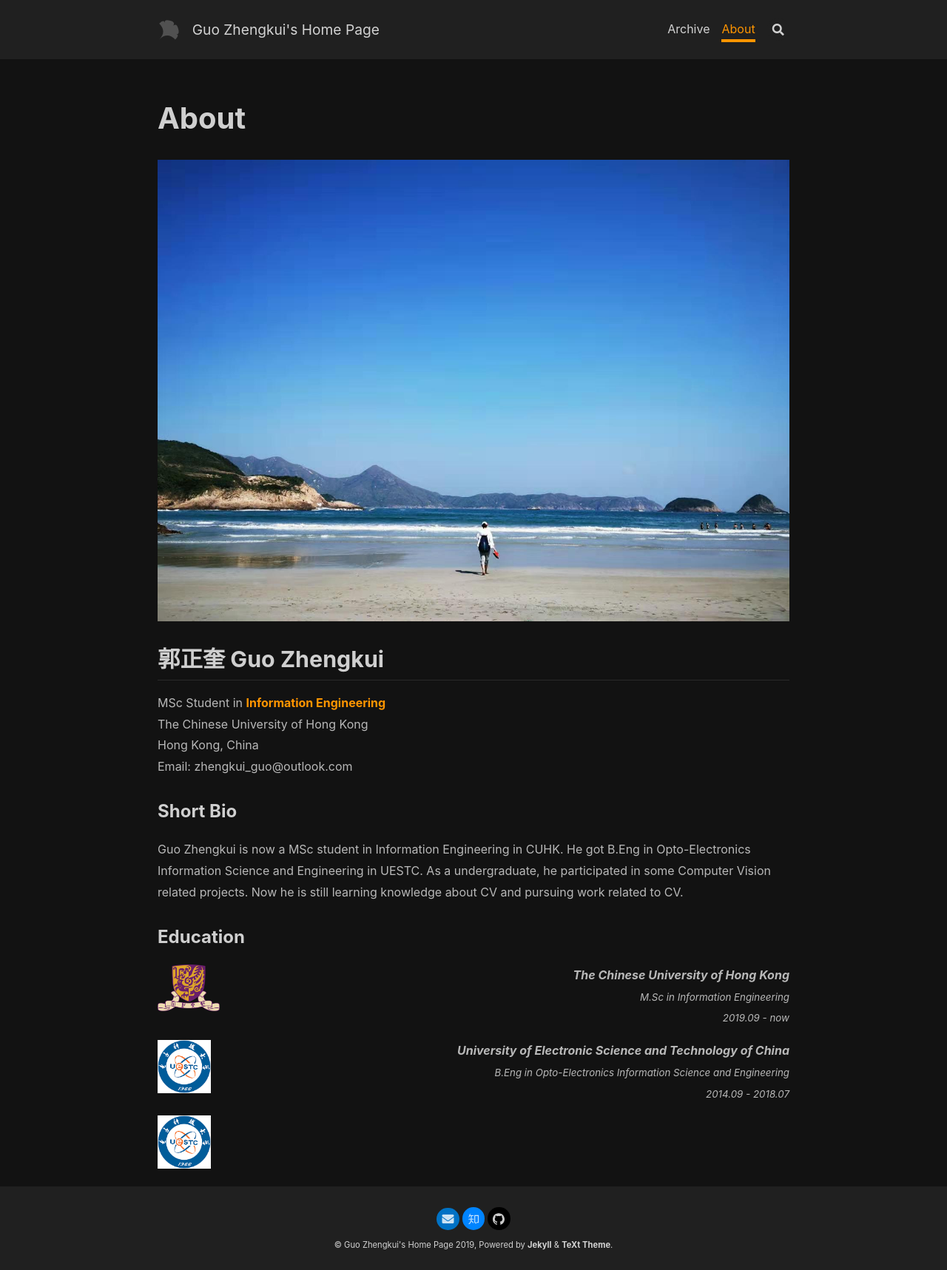
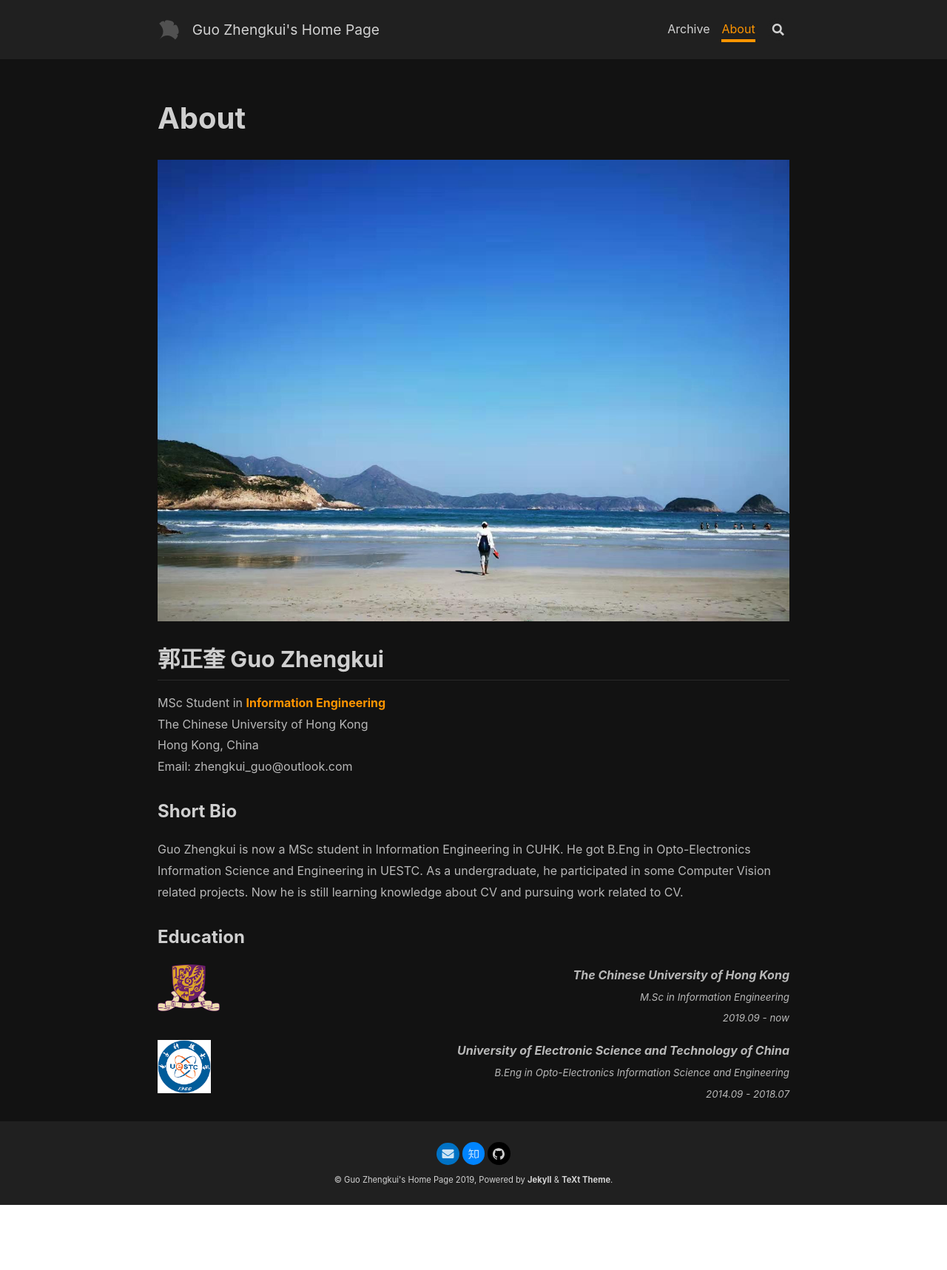
Before and after one commit to Drdestiny/Drdestiny.github.io, a Jekyll site: the page built from about.md, in a window 1280 px wide. Shown: the whole page at 74% size. Built offline with Jekyll 4.4.1, drawn with Linux system fonts in a browser that asks for light colours; nearby versions of some CDN libraries; after the commit the page ends 1629 px from its top, so only the background shows below that.

Commit message:
change about.md

```diff
--- a/about.md
+++ b/about.md
@@ -38,10 +38,10 @@
 
 ### Education
 
-<p style="text-align:right"><img src="imgs\about\CUHK.png" alt="UESTC" width = 84 height = 63 style="float:left"><b><i>The Chinese University of Hong Kong</i></b><br><small><i>M.Sc in Information Engineering</i><br><i>2019.09 - now</i></small></p>
+<p style="text-align:right"><img src="imgs\about\CUHK.png" alt="UESTC" width = "84" height = "63" style="float:left"><b><i>The Chinese University of Hong Kong</i></b><br><small><i>M.Sc in Information Engineering</i><br><i>2019.09 - now</i></small></p>
 
 <p style="text-align:right">
-  <img src="imgs\about\UESTC.png" alt="UESTC" width = 72 height = 72 style="float:left">
+  <img src="imgs\about\UESTC.png" alt="UESTC" width = "72" height = "72" style="float:left">
     <b><i>University of Electronic Science and Technology of China</i></b>
     <br>
   <small>
@@ -50,5 +50,3 @@
     <i>2014.09 - 2018.07</i>
   </small>
 </p>
-
-<img src="imgs\about\UESTC.png" alt="UESTC" width = 72 height = 72>
```
